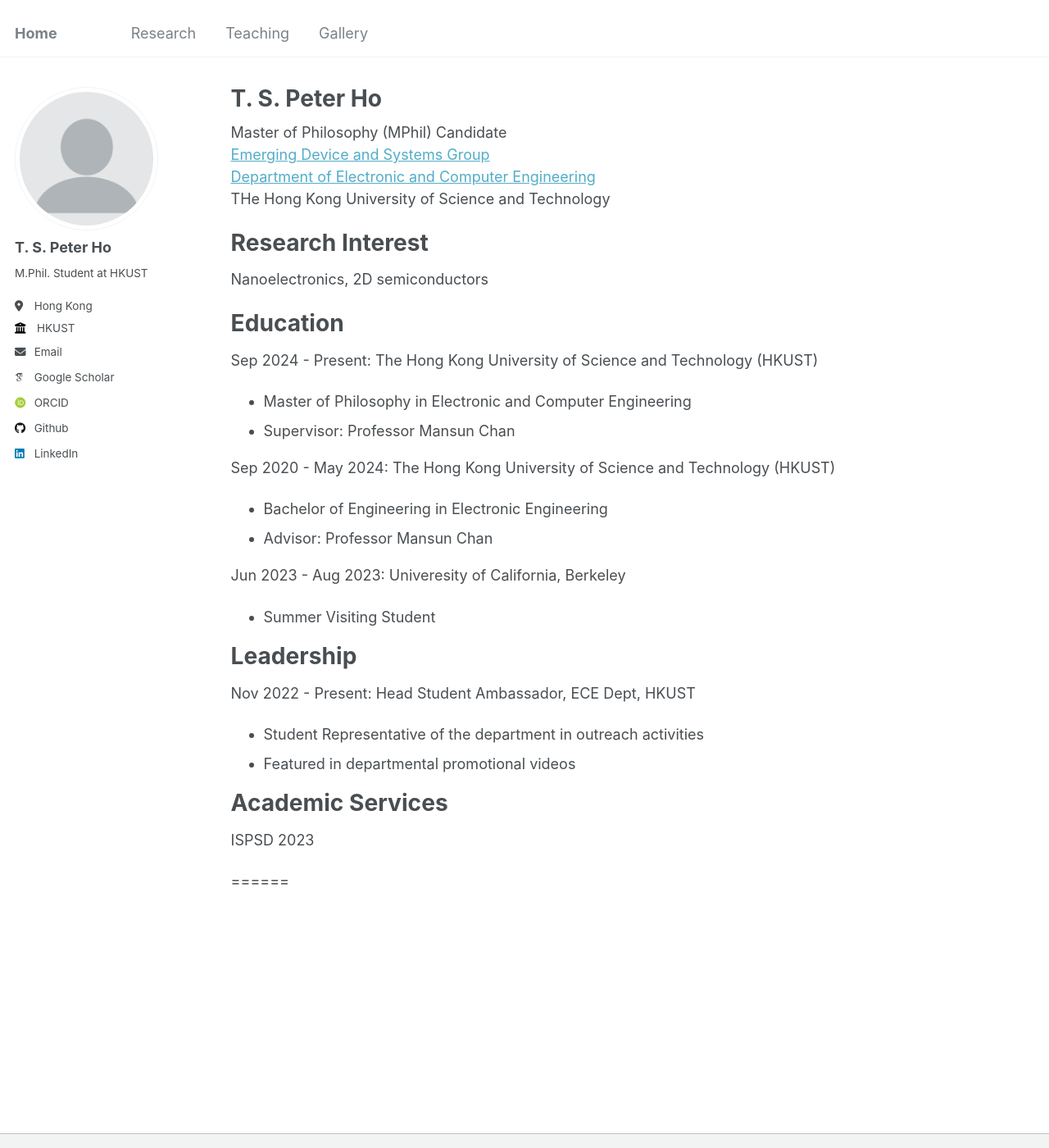
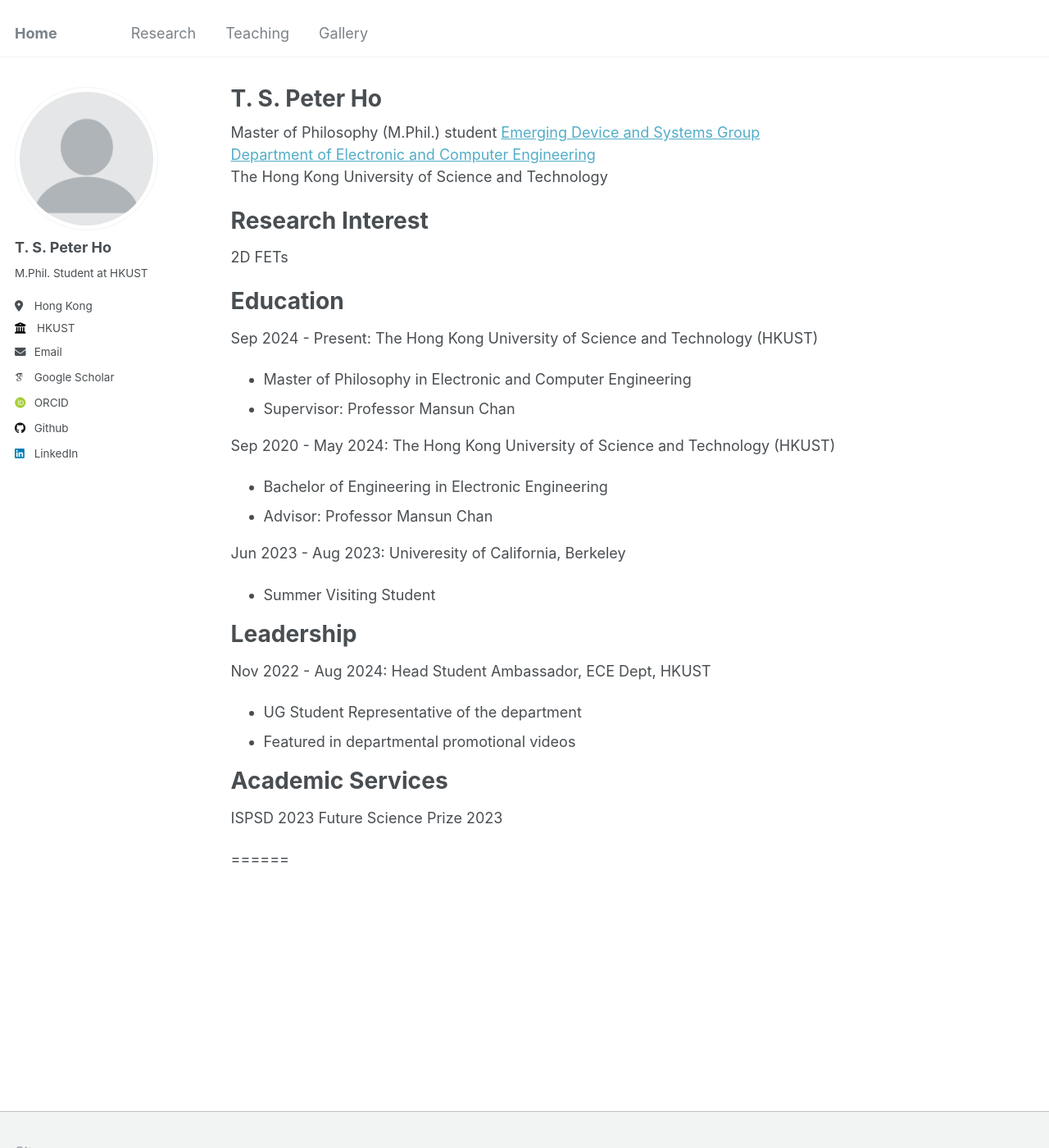
Before and after one commit to peterh0709/tspho.github.io, a Jekyll site: the page built from _pages/about.md, in a window 1280 px wide and 1400 px high. Shown: the whole window at 82% size. Built offline with Jekyll 4.4.1, drawn with Linux system fonts in a browser that asks for light colours; some web fonts are replaced; a script that is not in the unit is left out.

Commit message:
Update about.md

```diff
--- a/_pages/about.md
+++ b/_pages/about.md
@@ -7,14 +7,14 @@ redirect_from:
   - /about.html
 ---
 
-Master of Philosophy (MPhil) Candidate
+Master of Philosophy (M.Phil.) student
 [Emerging Device and Systems Group](https://device.hkust.edu.hk/)
 [Department of Electronic and Computer Engineering](https://ece.hkust.edu.hk/)
-THe Hong Kong University of Science and Technology
+The Hong Kong University of Science and Technology
 
 Research Interest
 ======
-Nanoelectronics, 2D semiconductors
+2D FETs
 
 Education
 ======
@@ -34,13 +34,14 @@ Jun 2023 - Aug 2023: Univeresity of California, Berkeley
 
 Leadership
 =====
-Nov 2022 - Present: Head Student Ambassador, ECE Dept, HKUST
- * Student Representative of the department in outreach activities
+Nov 2022 - Aug 2024: Head Student Ambassador, ECE Dept, HKUST
+ * UG Student Representative of the department
  * Featured in departmental promotional videos
 
 Academic Services
 ======
 ISPSD 2023
+Future Science Prize 2023
 
 ======
 <br/><br/>
```
